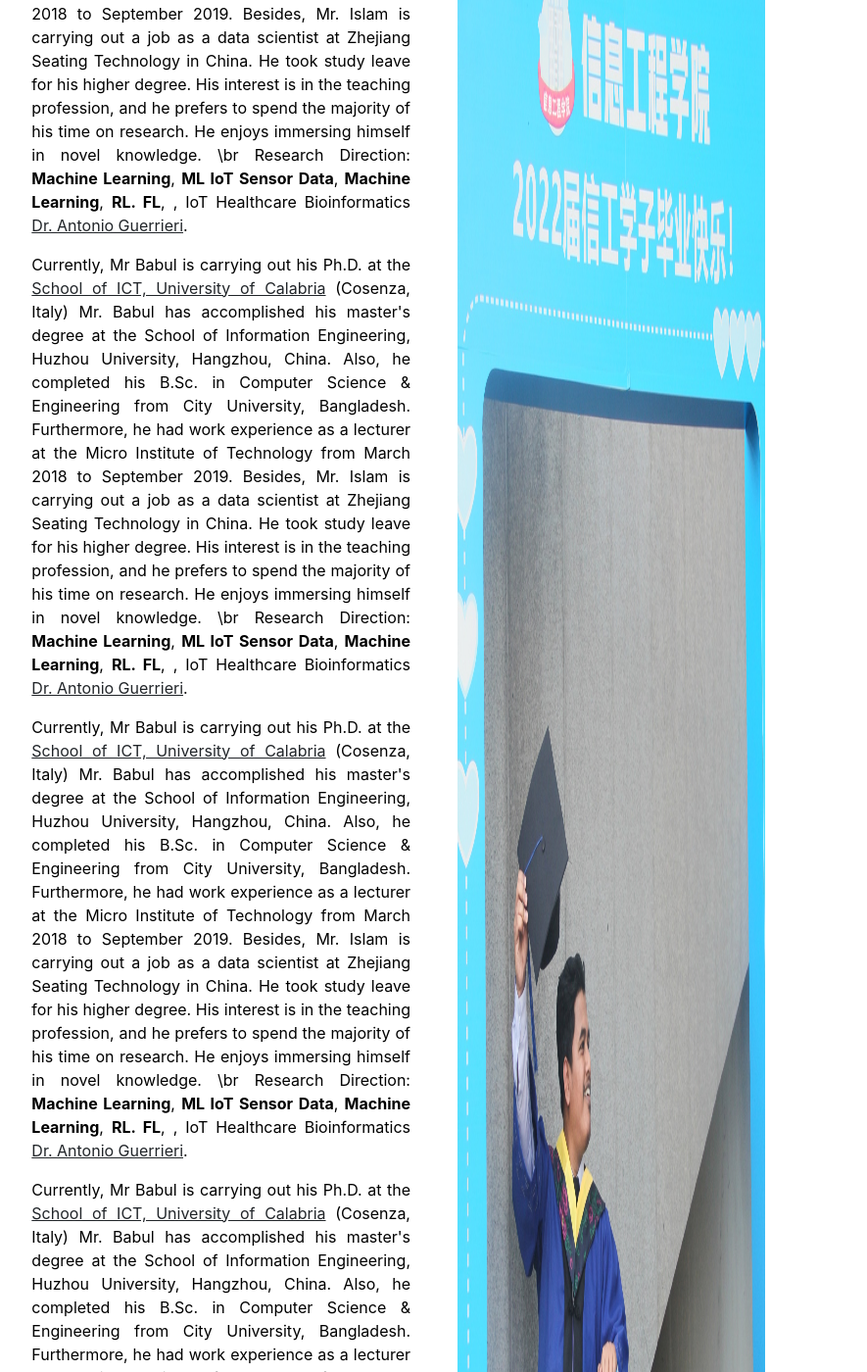
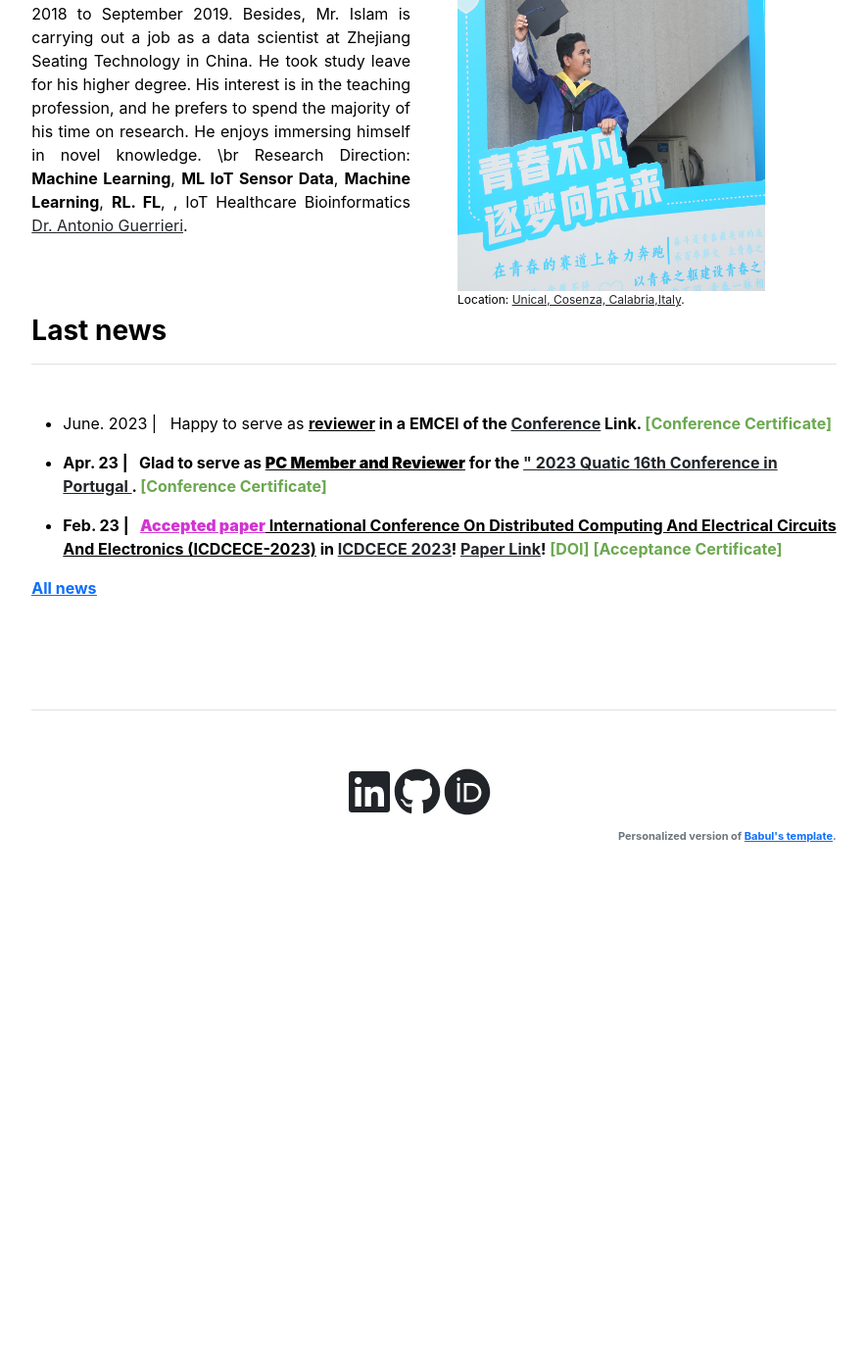
Before and after one commit to babulcseian/babulcseian.github.io, a Jekyll site: the page built from index.md, in a window 1280 px wide and 1400 px high, scrolled down 429 px. Shown: the whole window at 98% size, without its empty margins (197-1082 px from the left). Built offline with Jekyll 4.4.1, drawn with Linux system fonts in a browser that asks for light colours; a style sheet for code colours, icons or effects is not loaded; after the commit the page ends 1403 px from its top, so only the background shows below that; some of the changed text lies outside the part shown.

Commit message:
Update home.html

```diff
--- a/_layouts/home.html
+++ b/_layouts/home.html
@@ -15,60 +15,6 @@ He enjoys immersing himself in novel knowledge. \br
 Research Direction: <strong>Machine Learning</strong>, <strong>ML IoT Sensor Data</strong>,   <strong>Machine Learning</strong>,  <strong>RL. FL</strong>, ,
 IoT Healthcare Bioinformatics <a class="other" href='https://www.icar.cnr.it/persone/guerrieri/'> Dr. Antonio Guerrieri</a>. </p>
     <!-- Before that and in the same college, I got my master's degree in Multimedia and Communications, as well as the master's degree in Telecommunications engineering in 2017. Previously, I finished my Telecommunications Engineering bachelor's degree from Universidade de Vigo in 2015. -->
-
-
-
- <p align="justify"> Currently, Mr Babul is carrying out his Ph.D. at the <a class="other" href='https://dottorato.dimes.unical.it/students/md-babul-islam'>School of ICT, University of Calabria</a> (Cosenza, Italy)
-Mr. Babul has accomplished his master's degree at the School of Information Engineering, Huzhou University, Hangzhou, China.
-Also, he completed his B.Sc. in Computer Science & Engineering from City University, Bangladesh.
-Furthermore, he had work experience as a lecturer at the Micro Institute of Technology from March 2018 to September 2019.
-Besides, Mr. Islam is carrying out a job as a data scientist at Zhejiang Seating Technology in China.
-He took study leave for his higher degree. His interest is in the teaching profession, and he prefers to spend the majority of his time on research.
-He enjoys immersing himself in novel knowledge. \br
-Research Direction: <strong>Machine Learning</strong>, <strong>ML IoT Sensor Data</strong>,   <strong>Machine Learning</strong>,  <strong>RL. FL</strong>, ,
-IoT Healthcare Bioinformatics <a class="other" href='https://www.icar.cnr.it/persone/guerrieri/'> Dr. Antonio Guerrieri</a>. </p>
-
-
-
-
-
-
-     <p align="justify"> Currently, Mr Babul is carrying out his Ph.D. at the <a class="other" href='https://dottorato.dimes.unical.it/students/md-babul-islam'>School of ICT, University of Calabria</a> (Cosenza, Italy)
-Mr. Babul has accomplished his master's degree at the School of Information Engineering, Huzhou University, Hangzhou, China.
-Also, he completed his B.Sc. in Computer Science & Engineering from City University, Bangladesh.
-Furthermore, he had work experience as a lecturer at the Micro Institute of Technology from March 2018 to September 2019.
-Besides, Mr. Islam is carrying out a job as a data scientist at Zhejiang Seating Technology in China.
-He took study leave for his higher degree. His interest is in the teaching profession, and he prefers to spend the majority of his time on research.
-He enjoys immersing himself in novel knowledge. \br
-Research Direction: <strong>Machine Learning</strong>, <strong>ML IoT Sensor Data</strong>,   <strong>Machine Learning</strong>,  <strong>RL. FL</strong>, ,
-IoT Healthcare Bioinformatics <a class="other" href='https://www.icar.cnr.it/persone/guerrieri/'> Dr. Antonio Guerrieri</a>. </p>
-
-
-
-
-     <p align="justify"> Currently, Mr Babul is carrying out his Ph.D. at the <a class="other" href='https://dottorato.dimes.unical.it/students/md-babul-islam'>School of ICT, University of Calabria</a> (Cosenza, Italy)
-Mr. Babul has accomplished his master's degree at the School of Information Engineering, Huzhou University, Hangzhou, China.
-Also, he completed his B.Sc. in Computer Science & Engineering from City University, Bangladesh.
-Furthermore, he had work experience as a lecturer at the Micro Institute of Technology from March 2018 to September 2019.
-Besides, Mr. Islam is carrying out a job as a data scientist at Zhejiang Seating Technology in China.
-He took study leave for his higher degree. His interest is in the teaching profession, and he prefers to spend the majority of his time on research.
-He enjoys immersing himself in novel knowledge. \br
-Research Direction: <strong>Machine Learning</strong>, <strong>ML IoT Sensor Data</strong>,   <strong>Machine Learning</strong>,  <strong>RL. FL</strong>, ,
-IoT Healthcare Bioinformatics <a class="other" href='https://www.icar.cnr.it/persone/guerrieri/'> Dr. Antonio Guerrieri</a>. </p>
-
-
-
-
-     <p align="justify"> Currently, Mr Babul is carrying out his Ph.D. at the <a class="other" href='https://dottorato.dimes.unical.it/students/md-babul-islam'>School of ICT, University of Calabria</a> (Cosenza, Italy)
-Mr. Babul has accomplished his master's degree at the School of Information Engineering, Huzhou University, Hangzhou, China.
-Also, he completed his B.Sc. in Computer Science & Engineering from City University, Bangladesh.
-Furthermore, he had work experience as a lecturer at the Micro Institute of Technology from March 2018 to September 2019.
-Besides, Mr. Islam is carrying out a job as a data scientist at Zhejiang Seating Technology in China.
-He took study leave for his higher degree. His interest is in the teaching profession, and he prefers to spend the majority of his time on research.
-He enjoys immersing himself in novel knowledge. \br
-Research Direction: <strong>Machine Learning</strong>, <strong>ML IoT Sensor Data</strong>,   <strong>Machine Learning</strong>,  <strong>RL. FL</strong>, ,
-IoT Healthcare Bioinformatics <a class="other" href='https://www.icar.cnr.it/persone/guerrieri/'> Dr. Antonio Guerrieri</a>. </p>
-
   </p>
   </div>
   <div class="col-md-5">
```
